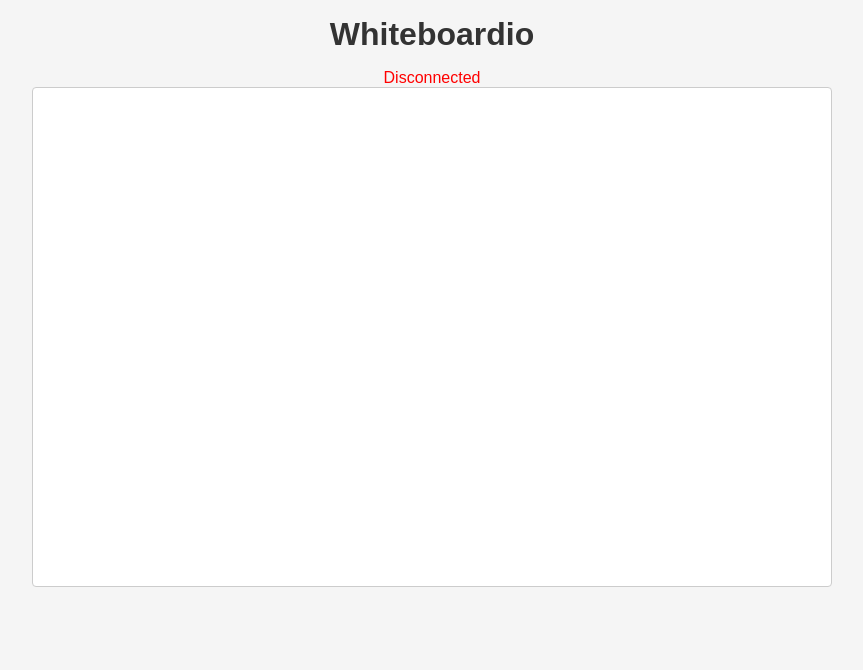
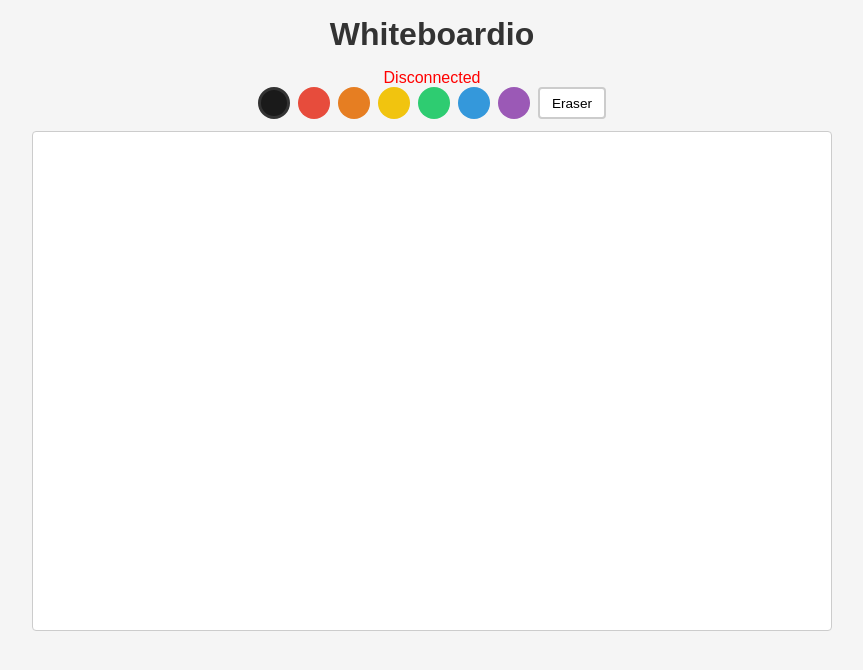
Before and after one commit to WILGROSS/Whiteboardio, a website: page public/index.html in a window 1280 px wide. Shown: the whole page, without its empty margins (208-1071 px from the left). Drawn offline with Linux system fonts and the light colour scheme.

Commit message:
Add a simple color picker

```diff
--- a/public/client.js
+++ b/public/client.js
@@ -2,7 +2,7 @@ const ws = new WebSocket(`ws://${location.host}`);
 
 const status = document.createElement('p');
 status.id = 'status';
-document.body.insertBefore(status, document.querySelector('canvas'));
+document.body.insertBefore(status, document.querySelector('#toolbar'));
 
 ws.addEventListener('open', () => {
   status.textContent = 'Connected';
@@ -23,6 +23,30 @@ canvas.height = 500;
 let drawing = false;
 let lastX = 0;
 let lastY = 0;
+let currentColor = '#1a1a1a';
+let erasing = false;
+
+// Toolbar
+const swatches = document.querySelectorAll('.swatch');
+const eraserBtn = document.getElementById('eraser');
+
+swatches[0].classList.add('active');
+
+swatches.forEach((swatch) => {
+  swatch.addEventListener('click', () => {
+    swatches.forEach((s) => s.classList.remove('active'));
+    eraserBtn.classList.remove('active');
+    swatch.classList.add('active');
+    currentColor = swatch.dataset.color;
+    erasing = false;
+  });
+});
+
+eraserBtn.addEventListener('click', () => {
+  swatches.forEach((s) => s.classList.remove('active'));
+  eraserBtn.classList.add('active');
+  erasing = true;
+});
 
 function getPos(e) {
   const rect = canvas.getBoundingClientRect();
@@ -37,7 +61,7 @@ function drawLine(x0, y0, x1, y1, color) {
   ctx.moveTo(x0, y0);
   ctx.lineTo(x1, y1);
   ctx.strokeStyle = color;
-  ctx.lineWidth = 3;
+  ctx.lineWidth = erasing ? 20 : 3;
   ctx.lineCap = 'round';
   ctx.stroke();
 }
@@ -52,7 +76,7 @@ canvas.addEventListener('mousedown', (e) => {
 canvas.addEventListener('mousemove', (e) => {
   if (!drawing) return;
   const { x, y } = getPos(e);
-  drawLine(lastX, lastY, x, y, '#333');
+  drawLine(lastX, lastY, x, y, erasing ? '#ffffff' : currentColor);
   lastX = x;
   lastY = y;
 });
--- a/public/index.html
+++ b/public/index.html
@@ -8,6 +8,16 @@
 </head>
 <body>
   <h1>Whiteboardio</h1>
+  <div id="toolbar">
+    <button class="swatch" data-color="#1a1a1a" style="background:#1a1a1a"></button>
+    <button class="swatch" data-color="#e74c3c" style="background:#e74c3c"></button>
+    <button class="swatch" data-color="#e67e22" style="background:#e67e22"></button>
+    <button class="swatch" data-color="#f1c40f" style="background:#f1c40f"></button>
+    <button class="swatch" data-color="#2ecc71" style="background:#2ecc71"></button>
+    <button class="swatch" data-color="#3498db" style="background:#3498db"></button>
+    <button class="swatch" data-color="#9b59b6" style="background:#9b59b6"></button>
+    <button id="eraser">Eraser</button>
+  </div>
   <canvas id="canvas"></canvas>
   <script src="client.js"></script>
 </body>
--- a/public/style.css
+++ b/public/style.css
@@ -18,6 +18,41 @@ h1 {
   color: #333;
 }
 
+#toolbar {
+  display: flex;
+  gap: 8px;
+  align-items: center;
+  margin-bottom: 0.75rem;
+}
+
+.swatch {
+  width: 32px;
+  height: 32px;
+  border: 3px solid transparent;
+  border-radius: 50%;
+  cursor: pointer;
+  transition: border-color 0.15s;
+}
+
+.swatch.active {
+  border-color: #333;
+}
+
+#eraser {
+  padding: 4px 12px;
+  height: 32px;
+  border: 2px solid #ccc;
+  border-radius: 4px;
+  background: #fff;
+  cursor: pointer;
+  font-size: 0.85rem;
+}
+
+#eraser.active {
+  border-color: #333;
+  background: #eee;
+}
+
 canvas {
   background: #fff;
   border: 1px solid #ccc;
```
